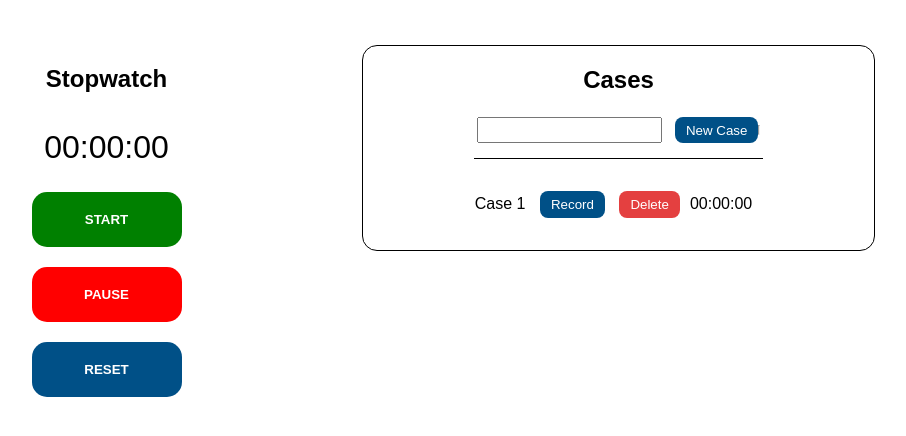
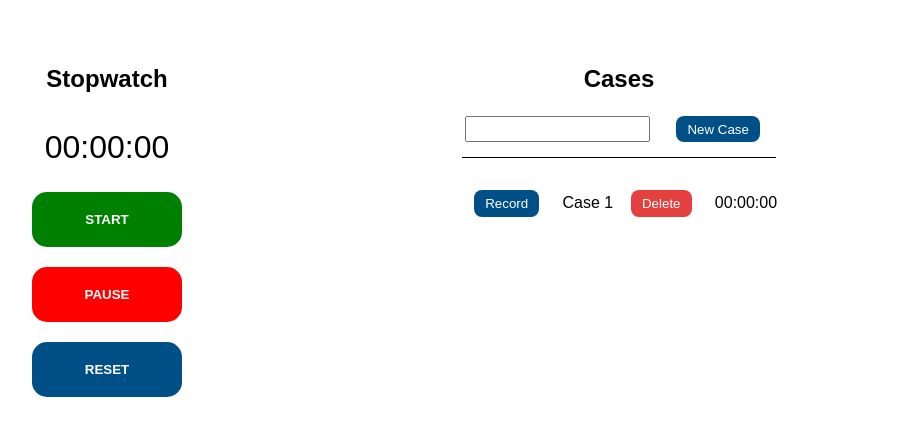
Before and after one commit to paulthz4/Case-Tracker, a plain HTML site: page index.html in a window 1280 px wide. Shown: the part 152-588 px from the top of the page, without its empty margins (277-1183 px from the left). Drawn offline with Linux system fonts and the light colour scheme; a web font is replaced by a local one.

Commit message:
changed button location

```diff
--- a/code.js
+++ b/code.js
@@ -83,16 +83,18 @@ function changeContent() {
     var name = document.getElementById("CaseName").value;
     if (name != "") {
         var container = document.getElementById("case-container");
+        //make p tag that surrounds everything
         var node = document.createElement("P");
-        node.appendChild(document.createTextNode(name));
-
-        node.classList.add("case");
+        // record button
         var btn = document.createElement("BUTTON");
         btn.innerHTML = "Record";
         btn.classList.add("small-btn");
         var span = document.createElement("SPAN");
         span.appendChild(btn);
         node.appendChild(span);
+        node.appendChild(document.createTextNode(name));
+        node.classList.add("case");
+
         let b = document.createElement("BUTTON");
         b.classList.add("small-btn");
         b.classList.add("delete-btn");
@@ -105,9 +107,9 @@ function changeContent() {
         var span2 = document.createElement("SPAN");
         span2.textContent = "00:00:00";
         node.appendChild(span2);
+        // event for recording time
         btn.addEventListener('click',
             function (e) {
-                //var a = document.getElementById("case-container").lastElementChild;
                 var a = e.target.parentElement;
                 var time = a.parentElement.lastChild;
                 time.textContent = document.getElementById("stopwatch").textContent;
--- a/index.html
+++ b/index.html
@@ -35,9 +35,8 @@
                 <div >
                     <input style="margin-right:1em" type="text" id="CaseName"/>
                     <button class="small-btn" onclick="changeContent()">New Case</button>
-                    <hr>
                 </div>
-                <p class="case"> Case 1 <span><button class="small-btn" id="case-btn">Record</button></span> <button class="small-btn delete-btn" id="delete">Delete</button><span id="time">00:00:00</span></p>
+                <p class="case"> <span><button class="small-btn" id="case-btn">Record</button></span>Case 1  <button class="small-btn delete-btn" id="delete">Delete</button><span id="time">00:00:00</span></p>
                 <!--<textarea id="output" style="width:100px; height:100px;"></textarea>-->
             </div>
         </div>
--- a/style.css
+++ b/style.css
@@ -70,7 +70,7 @@ h1 {
     height:fit-content;
 }
 #case-container{
-    border: solid 1px black;
+    border:1px  black;
     border-radius: 15px;
     width:fit-content;
     height: fit-content;
@@ -94,6 +94,8 @@ h1 {
     background-color: #005087;
     border: 5px solid transparent;
     border-radius: 8px;
+    margin-left: 1em;
+    margin-right:1em;
 }
 .small-btn:hover {
     background-position: right center;
```
